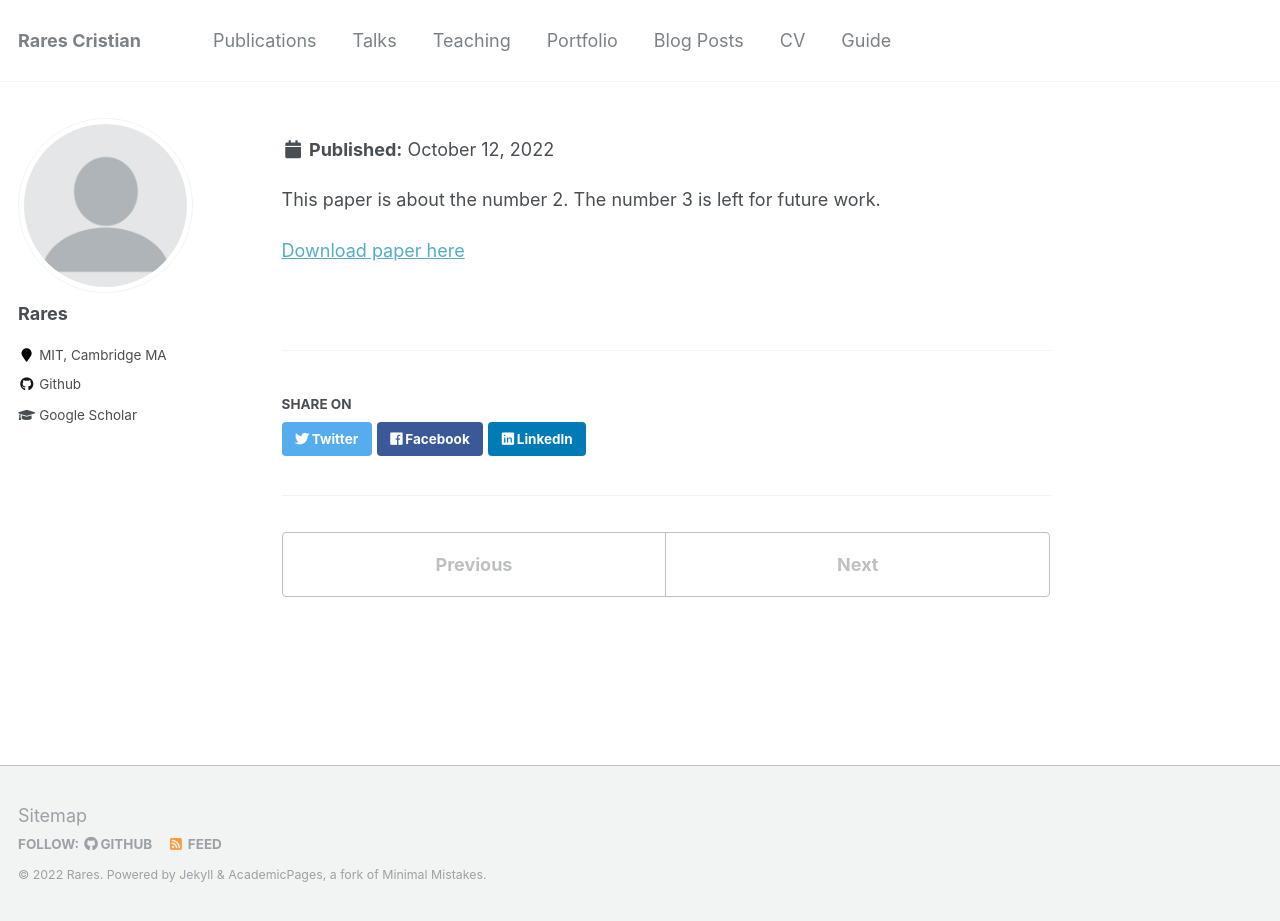
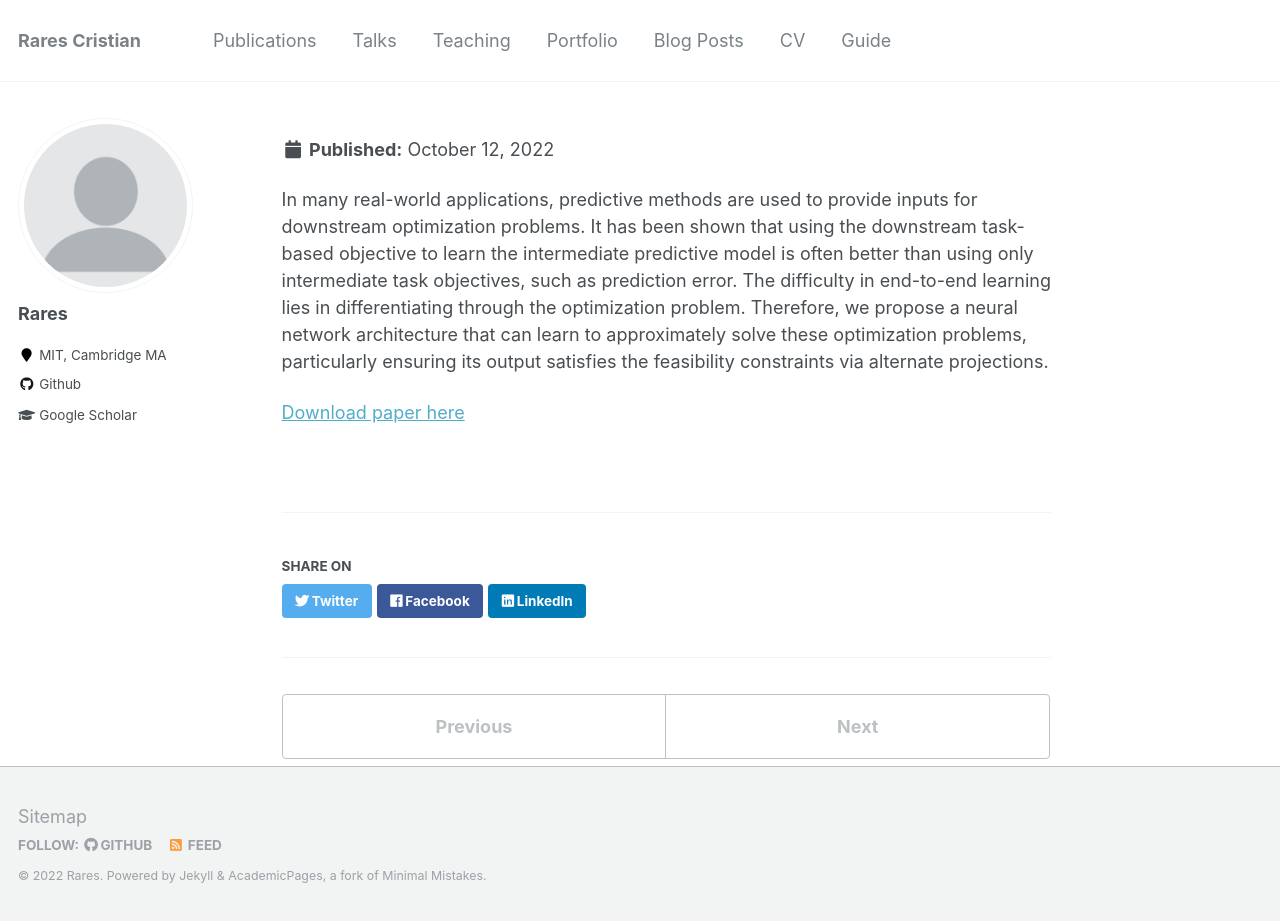
Before and after one commit to RaresC21/RaresC21.github.io, a Jekyll site: the page built from _publications/2010-10-01-paper-title-number-2.md, in a window 1280 px wide and 921 px high. Built offline with Jekyll 4.4.1, drawn with Linux system fonts in a browser that asks for light colours.

Commit message:
Update 2010-10-01-paper-title-number-2.md

```diff
--- a/_publications/2010-10-01-paper-title-number-2.md
+++ b/_publications/2010-10-01-paper-title-number-2.md
@@ -2,12 +2,14 @@
 title: "End-to-end learning via constraint-enforcing approximators for linear programs with applications to supply chains"
 collection: publications
 permalink: /publication/End-to-end learning: ProjectNet
-excerpt: 'This paper is about the number 2. The number 3 is left for future work.'
-date: 2010-10-01
+excerpt: 'We present a novel appoach in joint prediction and optimization by introducing a neural network architecture (ProjectNet) capable of approximately solving optimization problems.'
+date: 02/28/2022
 venue: 'Journal 1'
 paperurl: '[url](https://research.ibm.com/haifa/Workshops/AAAI-22-AI4DO/PDF/End-to-End%20Learning%20via%20Constraint-Enforcing%20Approximators%20for%20LinearPrograms%20with%20Applications%20to%20Supply%20Chains.pdf)'
 citation: 'Cristian, Rares, et al. "End-to-End Learning via Constraint-Enforcing Approximators for Linear Programs with Applications to Supply Chains." (2022).'
 ---
-This paper is about the number 2. The number 3 is left for future work.
+
+In many real-world applications, predictive methods are used to provide inputs for downstream optimization problems. It has been shown that using the downstream task-based objective to learn the intermediate predictive model is often better than using only intermediate task objectives, such as prediction error. The difficulty in end-to-end learning lies in differentiating through the optimization problem. Therefore, we propose a neural network architecture that can learn to approximately solve these optimization problems, particularly ensuring its output satisfies the feasibility constraints via alternate projections.
+
 
 [Download paper here]([http://academicpages.github.io/files/paper2.pdf](https://research.ibm.com/haifa/Workshops/AAAI-22-AI4DO/PDF/End-to-End%20Learning%20via%20Constraint-Enforcing%20Approximators%20for%20LinearPrograms%20with%20Applications%20to%20Supply%20Chains.pdf))
```
